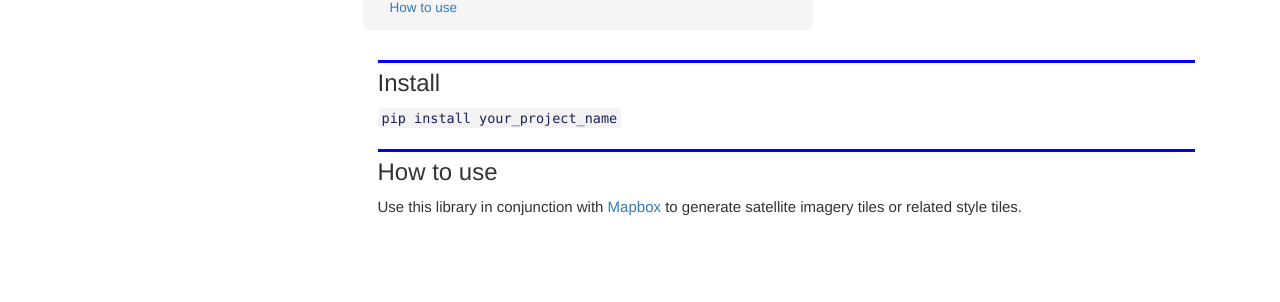
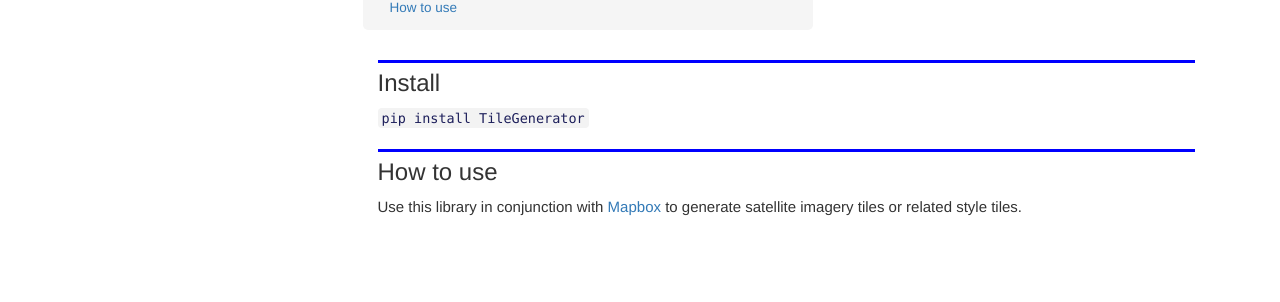
Before and after one commit to lu-llinc/TileGenerator, a Jekyll site: the page built from docs/index.html, in a window 1280 px wide. Shown: the part 255-557 px from the top of the page. Built offline with Jekyll 4.4.1, drawn with Linux system fonts in a browser that asks for light colours; nearby versions of some CDN libraries; comment, search, counter and statistics services are not loaded.

Commit message:
change to index file

```diff
--- a/TileGenerator/__init__.py
+++ b/TileGenerator/__init__.py
@@ -1 +1 @@
-__version__ = "0.0.2"
+__version__ = "0.0.3"
--- a/docs/index.html
+++ b/docs/index.html
@@ -31,7 +31,7 @@ summary: "Convenience functions for use of Mapbox API for Deep Learning"
 </div>
 <div class="cell border-box-sizing text_cell rendered"><div class="inner_cell">
 <div class="text_cell_render border-box-sizing rendered_html">
-<p><code>pip install your_project_name</code></p>
+<p><code>pip install TileGenerator</code></p>
 
 </div>
 </div>
```
Also changed, not shown: README.md, 1 other file.
